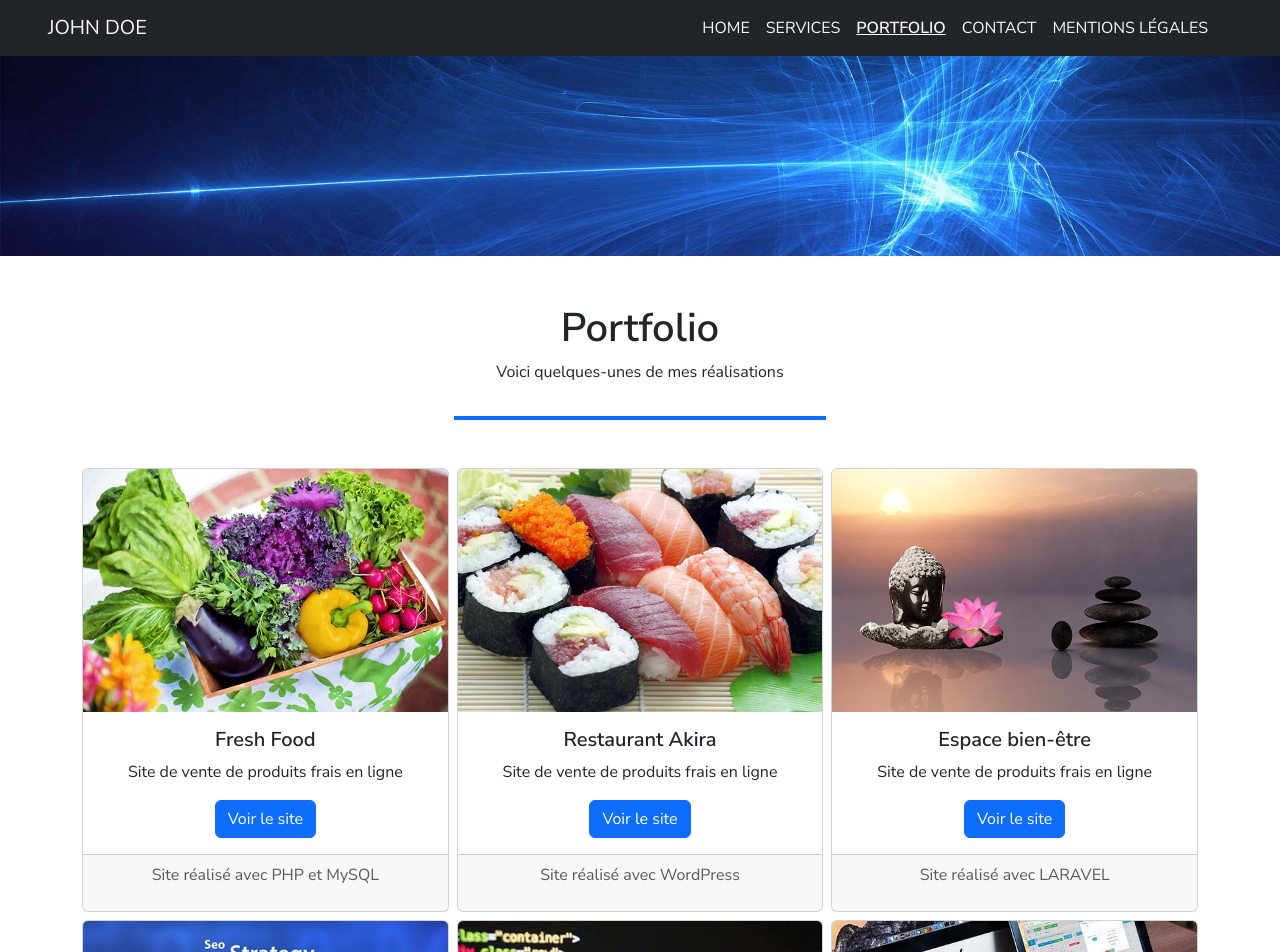
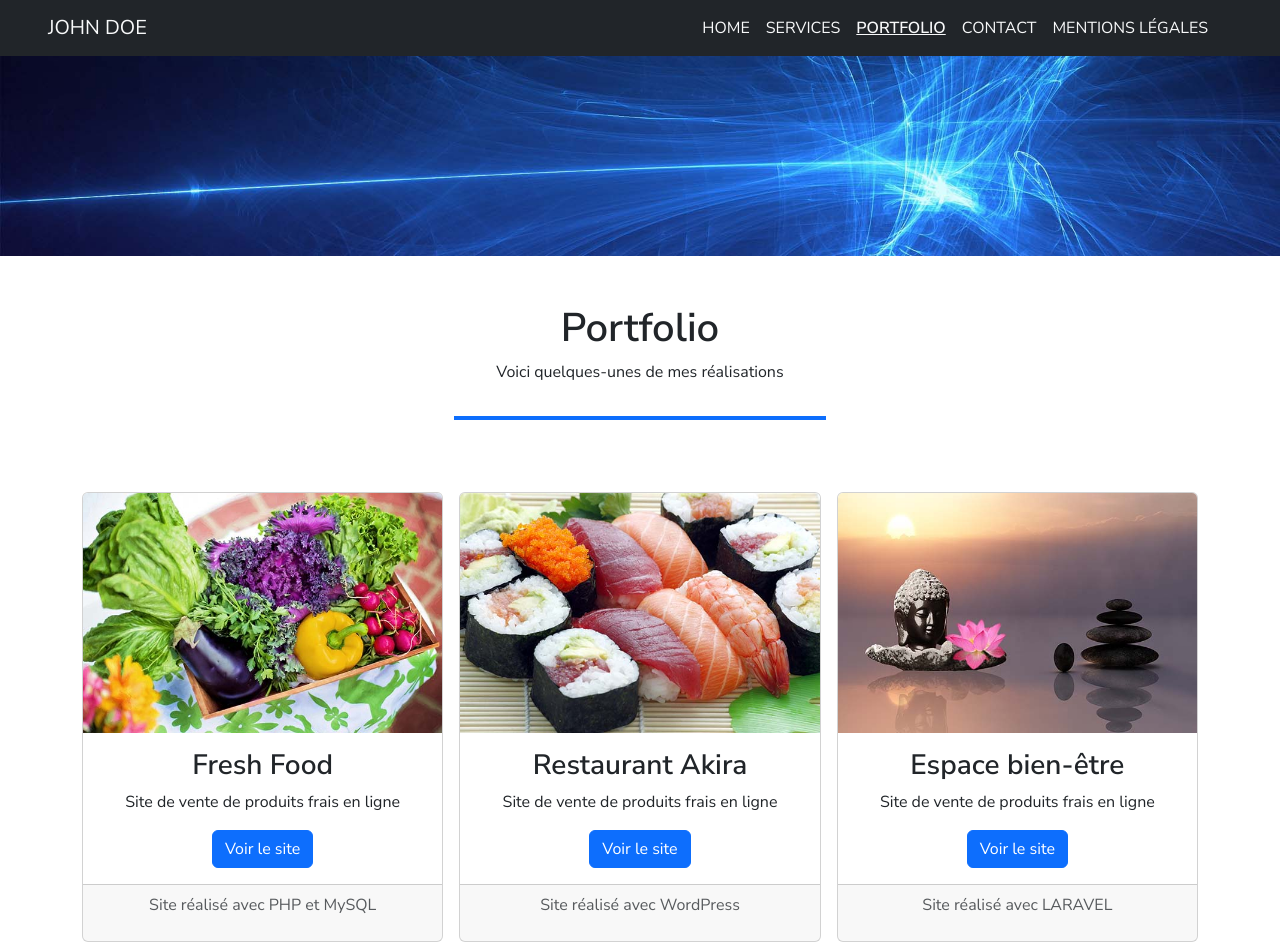
Before and after one commit to guillaumebertil/evaluation-portfolio-react, a React (Create React App) app: page /portfolio in a window 1280 px wide. Shown: the top 952 px of the page. Built offline with nearby package versions, Linux system fonts and the light colour scheme.

Commit message:
feat: amélioration de la page Portfolio pour correspondre à la maquette

```diff
--- a/src/components/ProjectCard.jsx
+++ b/src/components/ProjectCard.jsx
@@ -9,7 +9,7 @@ function PortfolioCard(props) {
             {/* Card body */}
             <div className="card-body">
                 {/* Card title */}
-                <h5 className="card-title">{props.title}</h5>
+                <h3 className="card-title">{props.title}</h3>
 
                 {/* Card content */}
                 <p className="card-text">{props.content}</p>
--- a/src/pages/Portfolio.jsx
+++ b/src/pages/Portfolio.jsx
@@ -15,15 +15,14 @@ function Portfolio() {
     return (
         <div>
             {/* Bannière */}
-            <div className="banner" style={{ backgroundImage: `url(${banner})`, height:"200px", backgroundSize:"cover", backgroundPosition:"center" }}>
-            </div>
+            <img src={banner} alt="bannière" style={{ width: "100%", objectFit:"cover" }}/>
 
             {/* Titre de la page */}
             <PagesTitle title="Portfolio" description="Voici quelques-unes de mes réalisations"/>
 
             {/* Section cards */}
             <div className="container text-center">
-                <div className="row d-flex justify-content-center g-2">
+                <div className="row d-flex justify-content-center g-3 my-4 pt-2 pb-4">
 
                     {/* Fresh Food */}
                     <div className="col-12 col-md-4 d-flex justify-content-center">
```
